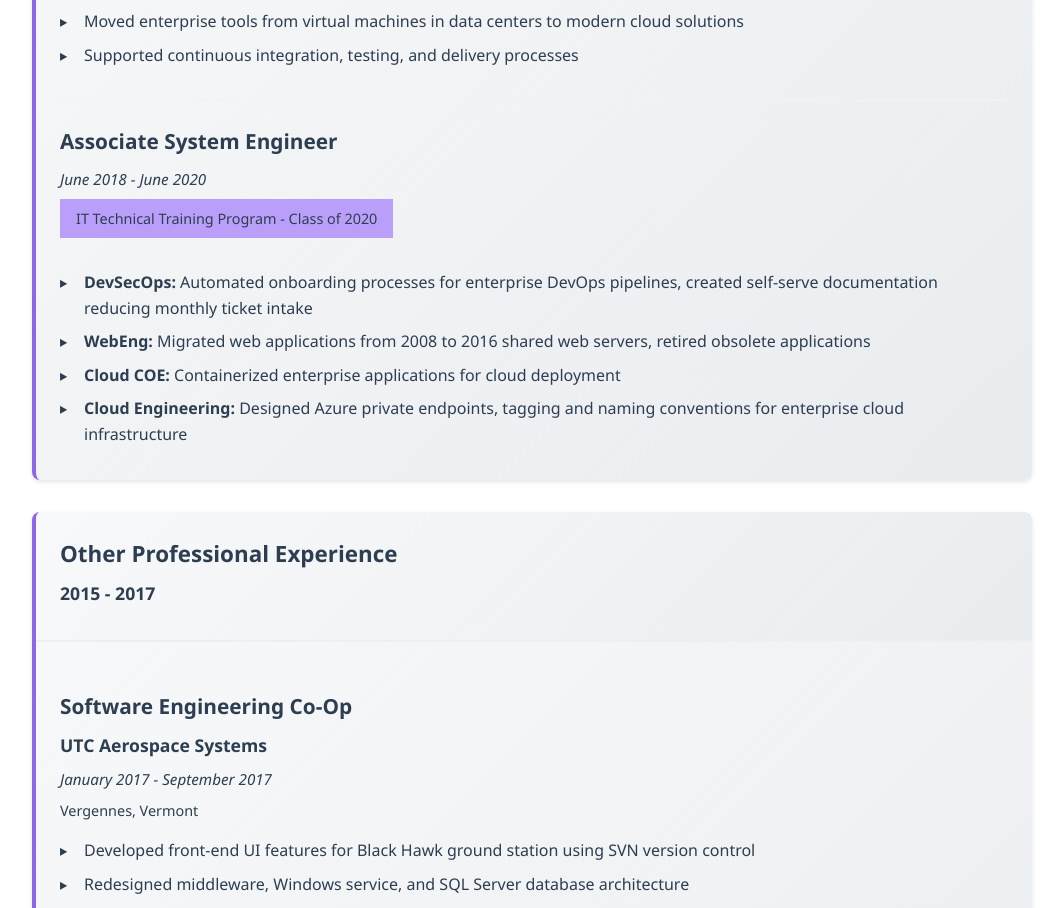
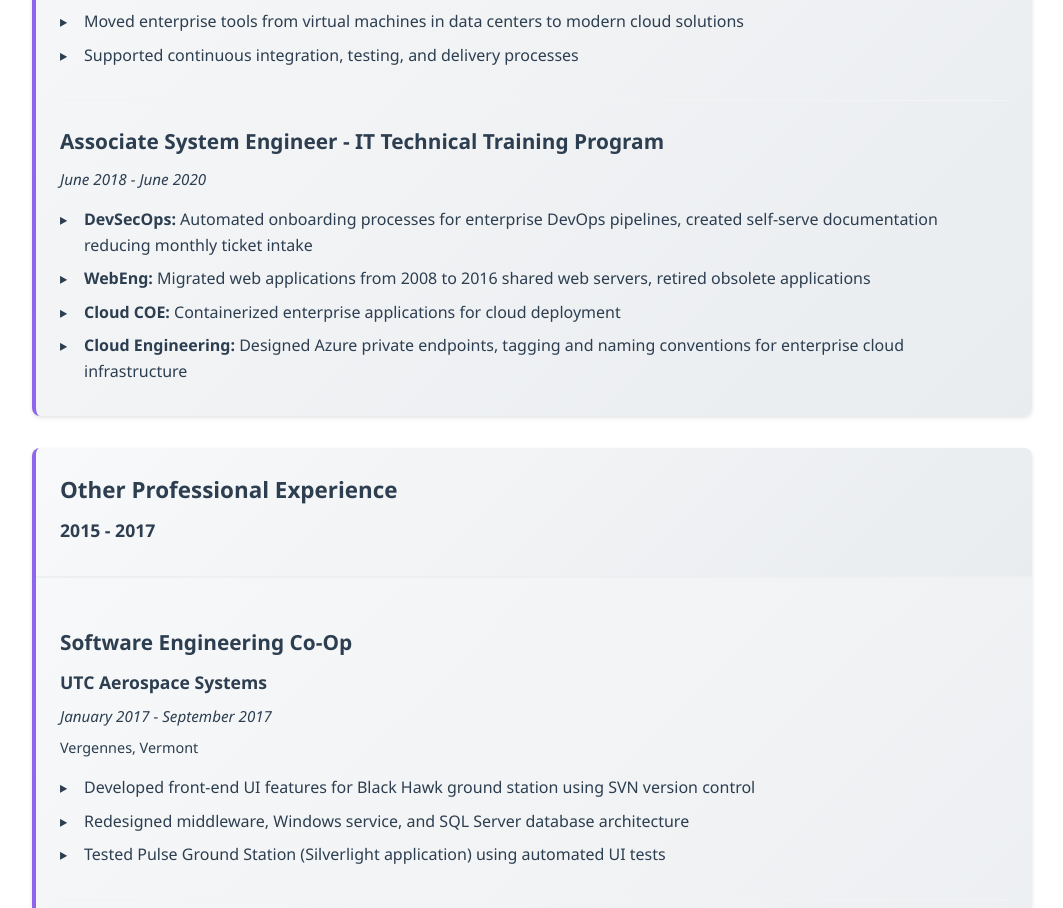
Before and after one commit to heckerdj/resume-as-code, a React (Vite) app: page / in a window 1280 px wide. Shown: the part 2425-3333 px from the top of the page, without its empty margins (108-1171 px from the left). Built offline with nearby package versions, Linux system fonts and the light colour scheme.

Commit message:
style fixes

```diff
--- a/src/components/Experience.css
+++ b/src/components/Experience.css
@@ -21,7 +21,7 @@
 }
 
 .employer-header {
-  background: linear-gradient(135deg, #f8f9fa 0%, #e9ecef 100%);
+  background: var(--color-bg-card);
   padding: var(--spacing-md);
   border-bottom: 2px solid #ecf0f1;
 }
@@ -88,17 +88,6 @@
   margin-bottom: var(--spacing-xs);
 }
 
-.role-program {
-  color: var(--color-text-primary);
-  font-weight: 500;
-  font-size: 0.9rem;
-  margin-bottom: var(--spacing-sm);
-  padding: var(--spacing-xs) var(--spacing-sm);
-  background: var(--color-primary-light);
-  border-radius: var(--radius-xs);
-  display: inline-block;
-}
-
 .role ul {
   list-style: none;
   padding: 0;
--- a/src/components/Experience.tsx
+++ b/src/components/Experience.tsx
@@ -74,9 +74,8 @@ const Experience: React.FC = () => {
               </div>
 
               <div className="role">
-                <h4>Associate System Engineer</h4>
+                <h4>Associate System Engineer - IT Technical Training Program</h4>
                 <p className="role-duration">June 2018 - June 2020</p>
-                <p className="role-program">IT Technical Training Program - Class of 2020</p>
                 <ul>
                   <li><strong>DevSecOps:</strong> Automated onboarding processes for enterprise DevOps pipelines, created self-serve documentation reducing monthly ticket intake</li>
                   <li><strong>WebEng:</strong> Migrated web applications from 2008 to 2016 shared web servers, retired obsolete applications</li>
```
